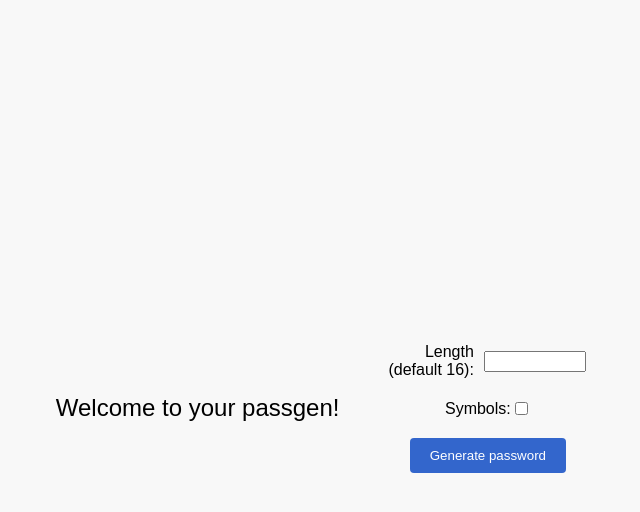
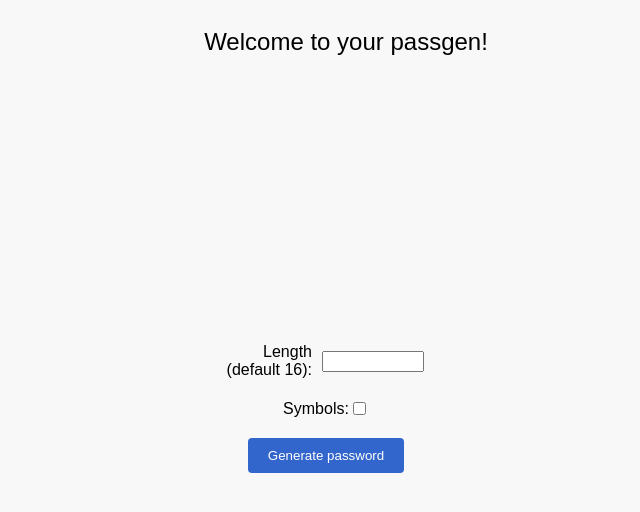
Before and after one commit to x1yl/passwordgen.github.io, a plain HTML site: page index.html in a window 1280 px wide. Shown: the whole page, without its empty margins (314-954 px from the left). Drawn offline with Linux system fonts and the light colour scheme.

Commit message:
Update popup.css

```diff
--- a/popup.css
+++ b/popup.css
@@ -6,11 +6,16 @@ body {
   align-items: center;
   justify-content: center;
   height: 100vh;
+  position: relative;
 }
 
 .welcome {
   font-size: 24px;
   margin: 20px;
+  position: absolute;
+  top: 0;
+  left: 50%;
+  transform: translateX(-50%);
 }
 
 .password {
```
